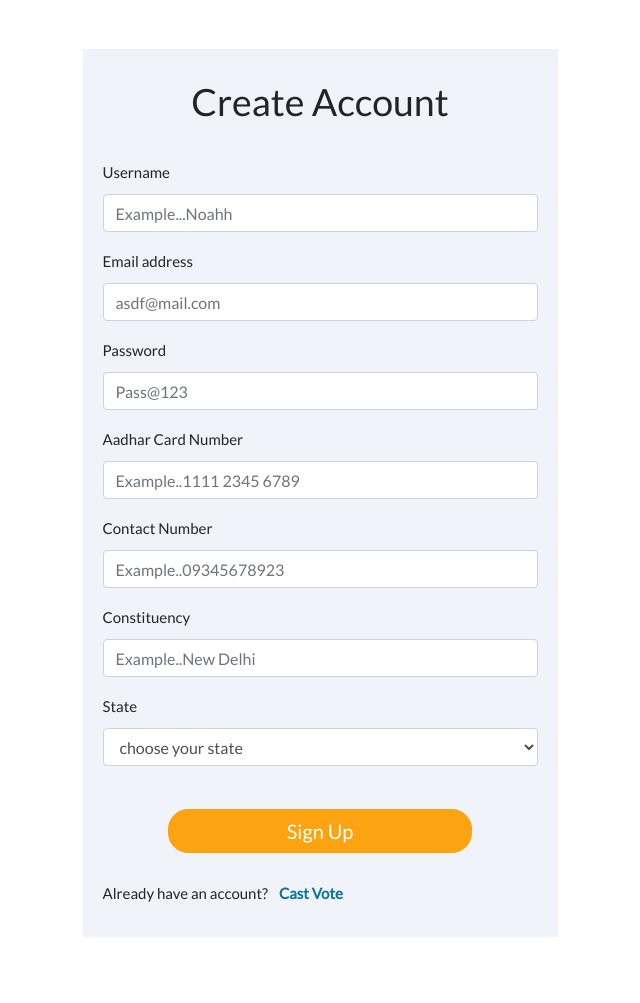
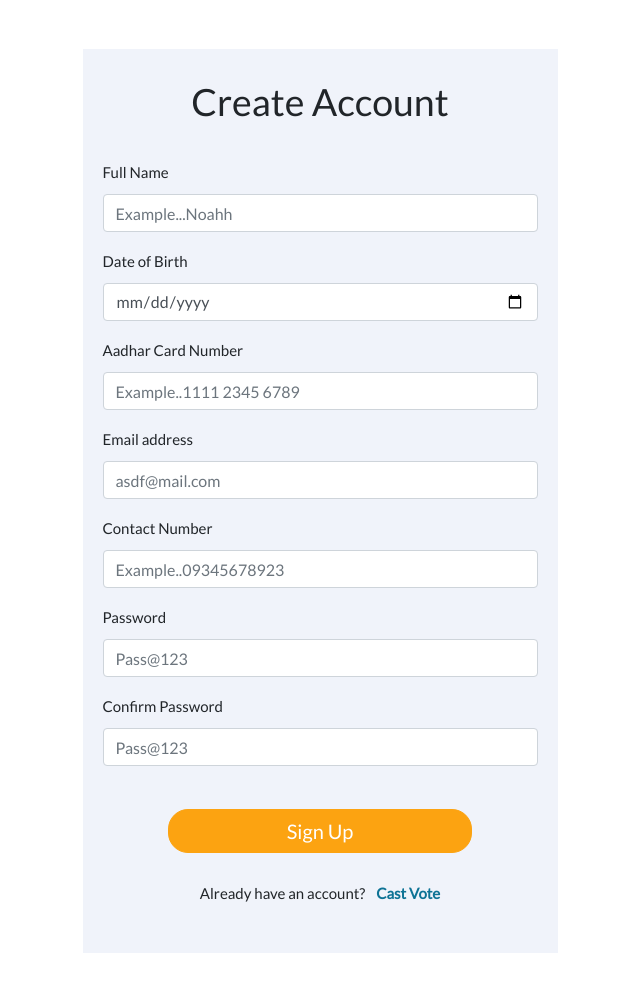
Before and after one commit to Anshit01/e-voting-using-blockchain, a Flask app: template website/app/templates/register.html in a window 1280 px wide. Shown: the part 71-1074 px from the top of the page, without its empty margins (320-960 px from the left). Before the commit the page ends 1008 px from the top, so only its background shows below. Run offline with Flask 2, Linux system fonts and the light colour scheme; the template is opened without the code that fills it, so the values that code supplies are empty; some libraries are stand-ins or nearby versions.

Commit message:
changes to register form, and error.html

```diff
--- a/blockchain-core-backend/app/main.py
+++ b/blockchain-core-backend/app/main.py
@@ -4,7 +4,7 @@ import json
 from app.Blockchain import Blockchain
 import hashlib
 
-server = 'http://127.0.0.1:5001'
+server = 'https://e-voting-blockchain-website'
 
 app = Flask(__name__)
 
--- /dev/null
+++ b/website/app/static/css/error.css
@@ -0,0 +1,3 @@
+.container {
+    margin-top: 100px;
+}
--- a/website/app/static/css/register.css
+++ b/website/app/static/css/register.css
@@ -42,6 +42,10 @@ h2{
     font-size: 250%;
 }
 
+#cast-vote-link {
+    text-align: center;
+}
+
 .extra {
     margin-left: 8px;
     color: #0e7395;
--- a/website/app/templates/base.html
+++ b/website/app/templates/base.html
@@ -26,7 +26,7 @@
             <a class="navbar-brand" href="/"><strong>E-Voting</strong></a>
             <div class="collapse navbar-collapse" id="navbar">
                 <ul class="navbar-nav ml-auto">
-                    <li><a class="nav-link" href="#"> Live Results</a></li>
+                    <li><a class="nav-link" href="#"> Live&nbsp;Results</a></li>
                     <li><a class="nav-link" href="#"> Admin</a></li>
                     <li><a class="nav-link" href="#"> Candidate</a></li>
                 </ul>
--- a/website/app/templates/cdl.html
+++ b/website/app/templates/cdl.html
@@ -90,6 +90,8 @@ tr:nth-child(even) {
   </tr>
 
 </table>
+{{candidateList}}
+{{candidateList[1].}}
 
 </body>
 </html>
--- a/website/app/templates/error.html
+++ b/website/app/templates/error.html
@@ -1,10 +1,15 @@
 {% extends "base.html" %}
+
+{% block custom_css %}
+<link rel="stylesheet" href="static/css/error.css">
+{% endblock %}
 
 {% block title %}Error!{% endblock %}
 
 {% block content %}
     <div class="container">
         <h1>Error!</h1>
+        <hr>
         <p>{{error}}</p>
     </div>
 {% endblock %}
--- a/website/app/templates/register.html
+++ b/website/app/templates/register.html
@@ -10,59 +10,53 @@
 
        <div class="container">
             <div class="row">
-                <div class="col-10 mx-auto col-sm-7 col-md-6 col-lg-5 div-form">
+                <div class="col-10 mx-auto col-sm-9 col-md-7 col-lg-5 div-form">
                         <h2>Create Account</h2><br>
-                        <form>
+                        <form method="POST" action="#">
 
                             <div class="form-group">
-                                <label for="exampleInputUsername">Username</label>
-                                <input type="username" class="form-control" id="exampleInputUsername" placeholder="Example...Noahh">
+                                <label for="name">Full Name</label>
+                                <input type="text" class="form-control" name="name" id="name" placeholder="Example...Noahh">
+                            </div>
+
+                            <div class="form-group">
+                                <label for="dob">Date of Birth</label>
+                                <input type="date" class="form-control" name="dob" id="dob" placeholder="Example...Noahh">
+                            </div>
+
+                            <div class="form-group">
+                                <label for="aadhar-id">Aadhar Card Number</label>
+                                <input type="number" class="form-control" name="aadhar_id" id="aadhar-id" placeholder="Example..1111 2345 6789">
                             </div>
 
                             <div class="form-group">
                                 <label for="exampleInputEmail1">Email address</label>
-                                <input type="email" class="form-control" id="exampleInputEmail1" aria-describedby="emailHelp" placeholder="asdf@mail.com">
-
+                                <input type="email" class="form-control" name="email" id="email" placeholder="asdf@mail.com">
                             </div>
 
                             <div class="form-group">
-                                <label for="exampleInputPassword1">Password</label>
-                                <input type="password" class="form-control" id="exampleInputPassword1" placeholder="Pass@123">
+                                <label for="contact-no">Contact Number</label>
+                                <input type="number" class="form-control" name="contact_no" id="contact-no" placeholder="Example..09345678923">
                             </div>
 
                             <div class="form-group">
-                                <label for="exampleInputtext">Aadhar Card Number</label>
-                                <input type="text" class="form-control" id="exampleInputtext" placeholder="Example..1111 2345 6789">
+                                <label for="password">Password</label>
+                                <input type="password" class="form-control" name="password" id="password" placeholder="Pass@123">
                             </div>
 
                             <div class="form-group">
-                                <label for="exampleInputtext">Contact Number</label>
-                                <input type="text" class="form-control" id="exampleInputtext" placeholder="Example..09345678923">
+                                <label for="password-confirm">Confirm Password</label>
+                                <input type="password" class="form-control" id="password-confirm" placeholder="Pass@123">
                             </div>
-
-                            <div class="form-group">
-                                <label for="exampleInputtext">Constituency</label>
-                                <input type="text" class="form-control" id="exampleInputtext" placeholder="Example..New Delhi">
-                            </div>
-
-                            <div class="form-group">
-                                <label for="inputState">State</label>
-                                <select id="inputState" class="form-control">
-                                    <option selected>choose your state</option>
-                                    <option>Rajasthan</option>
-                                    <option>Bihar</option>
-                                    <option>Uttar Pradesh</option>
-                                </select>
-                            </div>  <br>
-
+                            <br>
 
                             <button type="submit" class="btn  btn-primary">Sign Up</button>
 
                         </form><br>
-
-                        <span >Already have an account? </span>
-                        <a href="/vote" class="extra"><b>Cast Vote</b></a>
-
+                        <p id="cast-vote-link">
+                            <span >Already have an account? </span>
+                            <a href="/vote" class="extra"><b>Cast Vote</b></a>
+                        </p>
                 </div>
 
             </div>
```
Also changed, not shown: website/app/main.py (+34 -5 lines).
